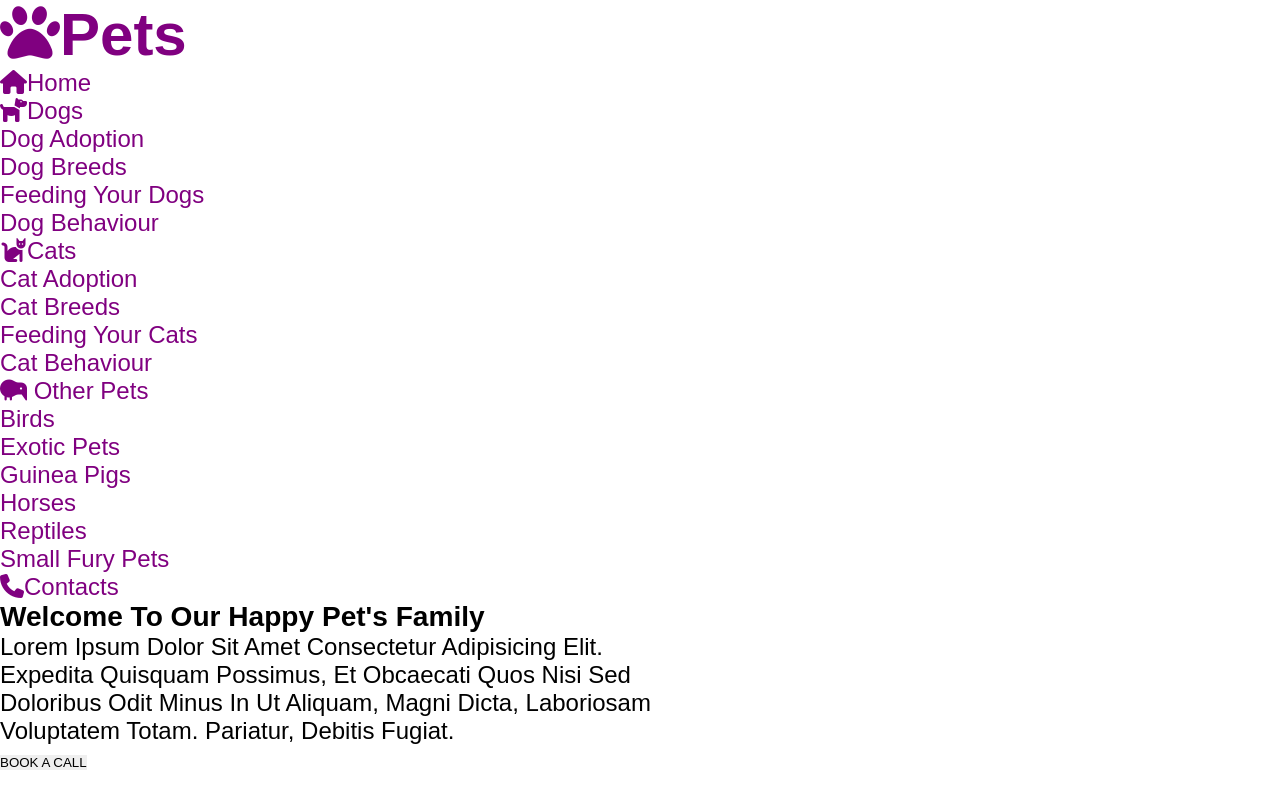
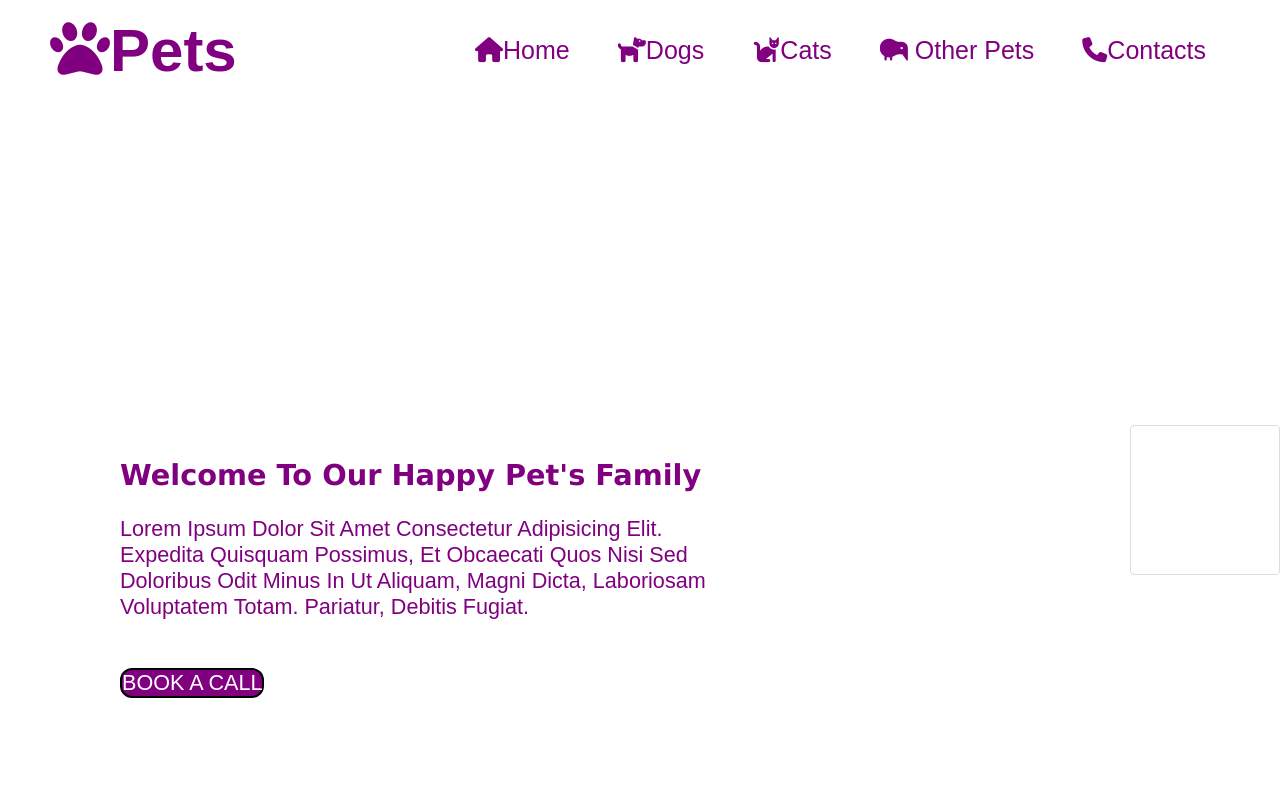
Before and after one commit to elvismathew/100-HTML-and-CSS-projects, a plain HTML site: page pets landing page/index.html in a window 1280 px wide. Drawn offline with Linux system fonts and the light colour scheme; a web font is replaced by a local one.

Commit message:
Update style.css

```diff
--- a/pets landing page/style.css
+++ b/pets landing page/style.css
@@ -41,35 +41,141 @@ ul{
     color:purple;
 }
 
-.nav{
+.navbar{
     display: flex;
     flex-direction: row;
     align-items: center;
     justify-content: space-between;
     background: white;
-    color: black;
+    color: purple;
     height: 70px;
     padding: 2em;
     font-size: 25px;
 }
 
-.menu li:hover{
+.menu ul li:hover{
     cursor: pointer;
     transform: scale(1.2);
 }
 
-.menu > li{
+.menu ul > li{
     margin: 0 1rem;
     overflow: hidden;
 
 }
 
-.menu li a{
+.menu ul li a{
     color: purple;
 }
-.menu{
+.menu ul{
     display: flex;
     flex-direction:row;
     list-style-type:none;
     margin:0;
+
 }
+
+.menu .fa{
+    margin-right: 8px;
+}
+
+.sub_menu1{
+ display: none;
+}
+
+.menu ul li:hover .sub_menu1{
+    display: block;
+    position: absolute;
+    background-color: purple;
+    margin-top:15px;
+    margin-left: 15px;
+}
+
+.menu ul li:hover .sub_menu1 ul{
+    display:block;
+    margin: 10px;
+}
+
+.menu ul li:hover .sub_menu1 ul li{
+    width: 150px;
+    padding: 10px;
+    border-bottom: 1px dotted white;
+    background: transparent;
+    border-radius: 0;
+    text-align: left;
+}
+.sub_menu2{
+    display:none;
+}
+
+.sub_menu3{
+    display: none;
+}
+
+/* Styling the content */
+.home{
+    display: flex;
+    justify-content: center;
+    align-items: stretch;
+    flex-wrap: wrap;
+    gap: 1.5rem;
+    min-height: 100vh;
+    align-items: center;
+
+}
+.mainfont{
+    font-family: "Nunito", Verdana, Geneva, Tahoma, sans-serif;
+    font-weight: medium 500;
+}
+
+.home .content{
+    flex: 1 1 40rem;
+    padding-top: 6.5rem;
+    font-size: 0.5rem;
+    padding-left: 5rem;
+
+}
+
+.home .content h3{
+    font-size: 1.2rem;
+    color:purple;
+}
+
+.home .content p{
+    font-size: 0.9rem;
+    padding: 1rem 0;
+    color: purple;
+}
+
+/*Styling the button */
+.button{
+
+    display:inline-block;
+    background-color: purple;
+    color: white;
+    cursor: pointer;
+    padding:0,8rem 3rem;
+    border: 0.1rem solid black;
+
+
+    font-size: 0.9rem;
+    border-radius: 0.5rem;
+    position: relative;
+    margin: 1rem 1rem 0 0;
+
+
+}
+
+/*styling the main image */
+
+.home .image{
+    float: right;
+    display: flex;
+    justify-content: center;
+    border: 1px solid #ddd;
+    border-radius: 4px;
+    padding-right: 5px;
+    width: 150px;
+    height:150px;
+
+}
```
